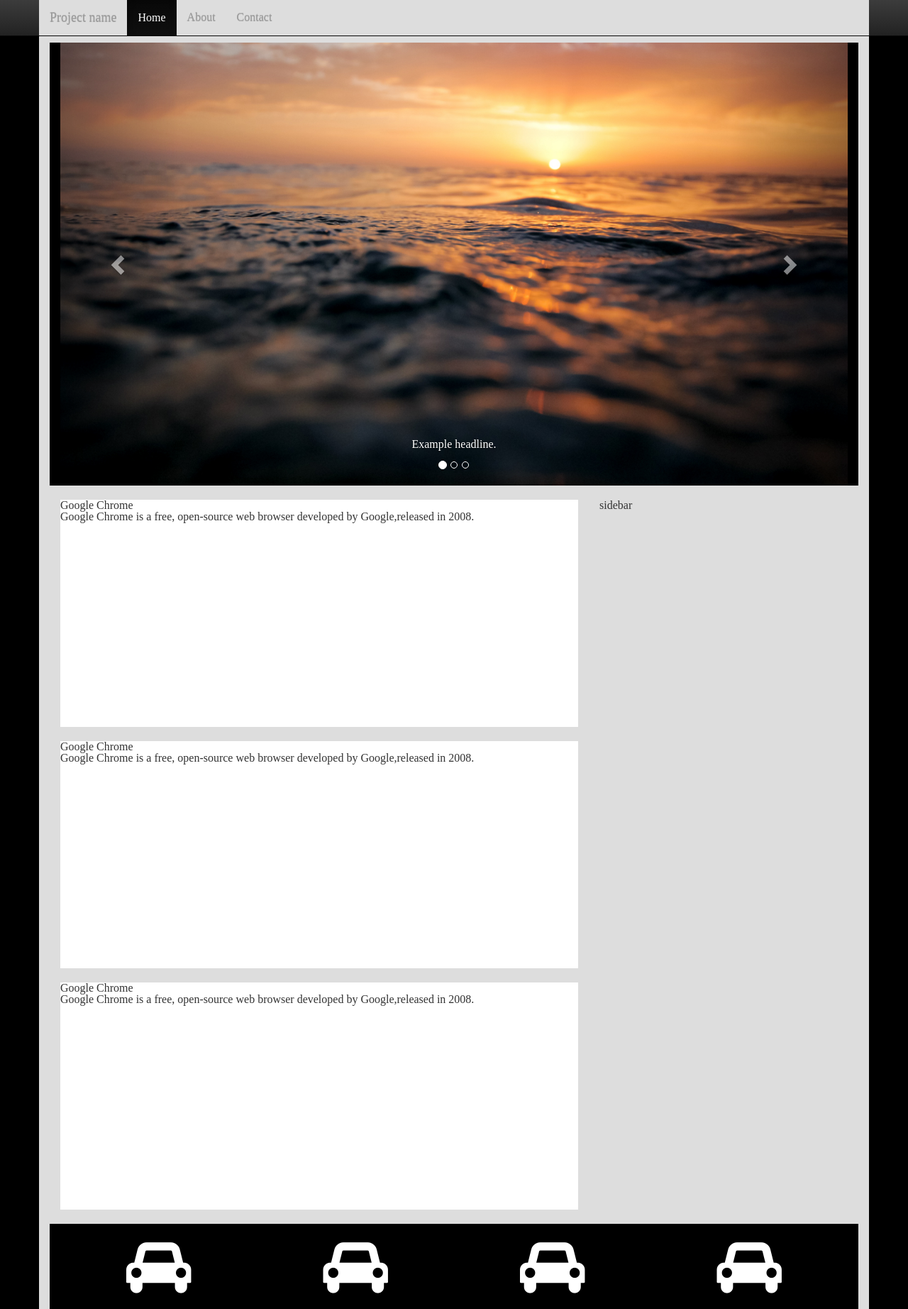
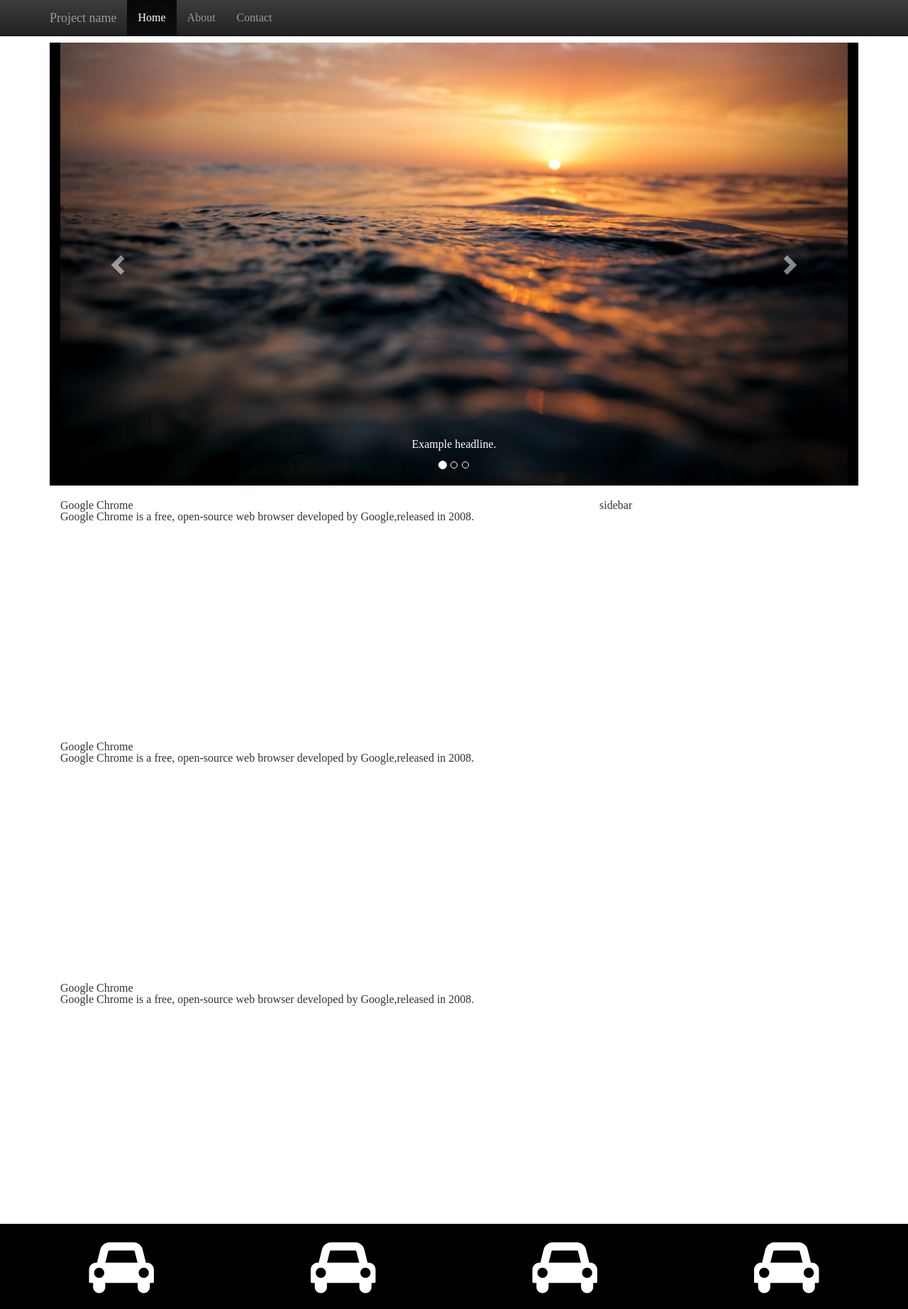
Before and after one commit to mcavady/rd_bootstrap, a PHP site: page / in a window 1280 px wide. Shown: the whole page at 71% size. Run offline with PHP 8.4, Linux system fonts and the light colour scheme; style sheets or scripts are compiled from the project's sources.

Commit message:
made footer full width

```diff
--- a/index.php
+++ b/index.php
@@ -115,7 +115,7 @@
   	    </article>
 
          </main>
-
+	</div>
 <!-- full page width footer -->
          <footer class="col-lg-12 col-md-12 col-sm-12 col-xs-12">
               	<div class="footer-col col-lg-3 col-md-3 col-sm-6 col-xs-6">
@@ -131,7 +131,6 @@
 			<i class="fa fa-car fa-5x"></i>
 		</div>
          </footer>
-	</div>
 
     </body>
 </html>
--- a/sass/partials/_home-page.scss
+++ b/sass/partials/_home-page.scss
@@ -1,8 +1,4 @@
 //homepage styles
-
-body {
-	background-color:#000;
-}
 
 article {
 	min-height:320px;
--- a/sass/partials/_main.scss
+++ b/sass/partials/_main.scss
@@ -1,11 +1,4 @@
 //main stlyes
-body {
-    background:#fff;
-}
-.container {
-    background:#ddd;
-}
-
 article {
 	background:#fff;
 	margin-bottom:20px;
--- a/stylesheets/screen.css
+++ b/stylesheets/screen.css
@@ -75,16 +75,6 @@ header {
 }
 
 /* line 2, ../sass/partials/_main.scss */
-body {
-  background: #fff;
-}
-
-/* line 5, ../sass/partials/_main.scss */
-.container {
-  background: #ddd;
-}
-
-/* line 9, ../sass/partials/_main.scss */
 article {
   background: #fff;
   margin-bottom: 20px;
@@ -107,11 +97,6 @@ footer {
 }
 
 /* line 3, ../sass/partials/_home-page.scss */
-body {
-  background-color: #000;
-}
-
-/* line 7, ../sass/partials/_home-page.scss */
 article {
   min-height: 320px;
 }
```
